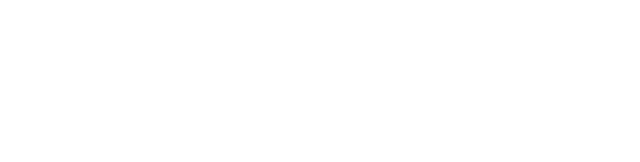
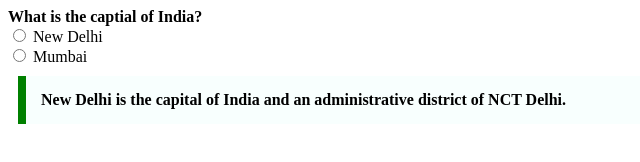
Before and after one commit to acciojob/trivia-mahesh-enugula, a website: page main.html in a window 1280 px wide. Shown: the whole page, without its empty margins (0-640 px from the left). Drawn offline with Linux system fonts and the light colour scheme.

Commit message:
created a submission

```diff
--- a/main.html
+++ b/main.html
@@ -8,6 +8,13 @@
 
 <body>
 	<!-- the entire body must be written by student -->
+	<b>What is the captial of India?</b><br>
+	<input type="radio" id="n-d" name="india">
+	<label for="n-d">New Delhi</label><br>
+	<input type="radio" id="n-m" name="india">
+	<label for="n-m">Mumbai</label>
+
+	<blockquote cite="https://en.wikipedia.org/wiki/New_Delhi">New Delhi is the capital of India and an administrative district of NCT Delhi.</blockquote>
     <script type="text/javascript" src="./script.js">
 </script>
 
--- a/styles.css
+++ b/styles.css
@@ -1,2 +1,10 @@
 
 /* Your CSS Code here. */
+blockquote{
+	max-width:600px;
+	margin:10px;
+	padding:15px;
+	Border-left: 8px solid green;
+	Background-color: #f8fffe;
+	Font-weight: Bold;
+}
```
